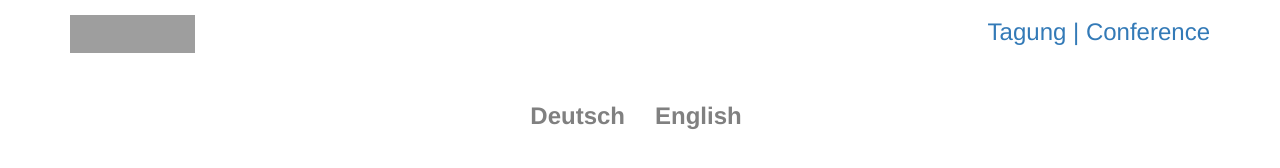
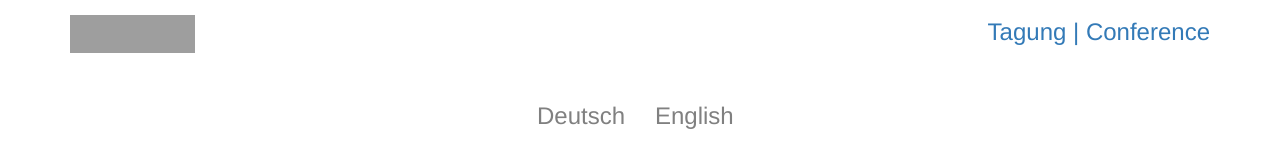
Before and after one commit to susedev/test, a Jekyll site: the page built from index.html, in a window 1280 px wide. Shown: the part 647-815 px from the top of the page. Built offline with Jekyll 4.4.1, drawn with Linux system fonts in a browser that asks for light colours; nearby versions of some CDN libraries; grey boxes are pictures that could not be loaded.

Commit message:
Update home.html

```diff
--- a/_layouts/home.html
+++ b/_layouts/home.html
@@ -45,11 +45,11 @@
     <div class="col-md-3">
     </div>
     <div class="col-md-3">
-           <a href="http://eijc.github.io/test/"><p style="color:#808080; font-size: 24px; font-weight:bold; text-align: right; margin-top:40px">Deutsch</p></a>
+           <a href="http://eijc.github.io/test/"><p style="color:#808080; font-size: 24px; text-align: right; margin-top:40px">Deutsch</p></a>
 
     </div>
     <div class="col-md-3">
-                <a href="http://eijc.github.io/test/"><p style="color:#808080; font-size: 24px; font-weight:bold; text-align: left;  margin-top:40px">English</p></a>
+                <a href="http://eijc.github.io/test/"><p style="color:#808080; font-size: 24px; text-align: left;  margin-top:40px">English</p></a>
 
     </div>
     <div class="col-md-3">
```
